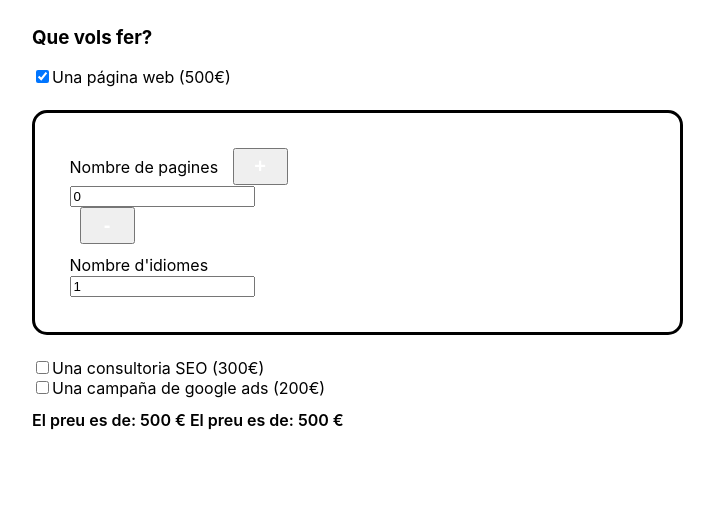
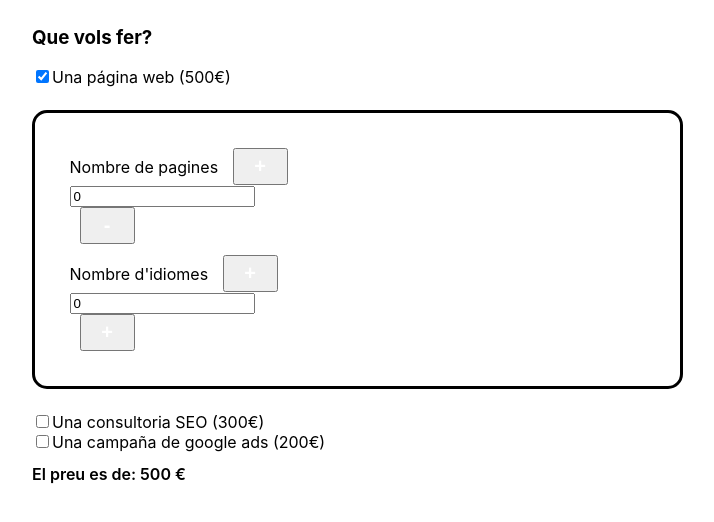
Before and after one commit to sbertmart/sprint_7, a React (Create React App) app: page / in a window 1280 px wide. Both pictures are taken after a click on the checkbox 74 px from the left and 76 px from the top of the page. Shown: the top 522 px of the page, without its empty margins (32-746 px from the left). Built offline with nearby package versions, Linux system fonts and the light colour scheme; the HTML template or start-up script is replaced by a standard one.

Commit message:
Punto partida

```diff
--- a/src/App.js
+++ b/src/App.js
@@ -10,18 +10,20 @@ function App() {
 
   const [datos, setDatos] = useState({
     numPaginas: 0,
-    numIdiomas: 1
+    numIdiomas: 0
   })
 
-  var contador = (datos.numPaginas*datos.numIdiomas*30);
+  const [total, setTotal] = useState(0);
+  const [extras, setExtras] = useState(0);
 
-
-  const [total, setTotal] = useState(0);
-
+  const actualizarExtras = () => {
+    setExtras(datos.numPaginas*datos.numIdiomas*30);
+  }
 
   const handleOnChange = (event) => {
     setDatos({...datos,
     [event.target.name] : parseInt(event.target.value)})
+    actualizarExtras();
   }
 
   const handleCheck = (position, valor) => {
@@ -29,38 +31,13 @@ function App() {
     setIsChecked(updateChecks);
     if (!isChecked[position]) {
       setTotal(total+parseInt(valor))} else {setTotal(total-parseInt(valor))}
-    if (!isChecked[0]) {
-      contador = 0;
+    if (isChecked[0]) {
+      setExtras(0);
     }
   }
 
-  const anadirONo = () => {
-    if(isNaN(contador)) {return 0}
-    if(isChecked[0] === true) {return contador}
-    if(isChecked[0] === false) {return 0}
-  }
-
-  const suma = (id) => {
-     if(id === 0) {
-      setDatos({numPaginas : datos.numPaginas++})
-     }
-     if(id === 1) {
-      setDatos({numIdiomas : datos.numIdiomas++})
-     }
-  }
-
-  const resta = (id) => {
-    if(id === 0) {
-     setDatos({numPaginas : datos.numPaginas--})
-    }
-    if(id === 1) {
-     setDatos({numIdiomas : datos.numIdiomas--})
-    }
- }
-
- console.log(datos);
- console.log(contador);
-
+  console.log(datos)
+  console.log(extras)
 
   return (
     <div className="divprincipal">
@@ -79,7 +56,7 @@ function App() {
 
         <label className="d-flex">
           Nombre de pagines&nbsp;
-          <input type="button" name="contPaginas" value="+" onClick={() => suma(0)} className="botonesform btn btn-danger"/>
+          <input type="button" name="contPaginas" value="+" onClick={() => setDatos({numPaginas : datos.numPaginas + 1})} className="botonesform btn btn-danger"/>
           <InputBotones
             className="form-control"
             name="numPaginas"
@@ -88,12 +65,13 @@ function App() {
             funcion={handleOnChange}
           >
           </InputBotones>
-          <input type="button" name="contPaginas" value="-" onClick={() => resta(0)} className="botonesform btn btn-danger"/>
+          <input type="button" name="contPaginas" value="-" onClick={() => setDatos({numPaginas : datos.numPaginas - 1})} className="botonesform btn btn-danger"/>
         </label>
         </div>
         <div style={{marginTop:"2%"}}>
         <label className="d-flex">
           Nombre d'idiomes&nbsp;
+          <input type="button" name="contPaginas" value="+" onClick={() => setDatos({numIdiomas : datos.numIdiomas + 1})} className="botonesform btn btn-danger"/>
           <InputBotones
             className="form-control"
             name="numIdiomas"
@@ -102,6 +80,7 @@ function App() {
             funcion={handleOnChange}
            >
           </InputBotones>
+          <input type="button" name="contPaginas" value="+" onClick={() => setDatos({numIdiomas : datos.numIdiomas - 1})} className="botonesform btn btn-danger"/>
         </label>
         </div>
 
@@ -124,8 +103,7 @@ function App() {
         Una campaña de google ads (200€)
       </div>
       <div className="resultat">
-        El preu es de: {total + anadirONo()} €
-        El preu es de: {total + (isChecked[0] ? (datos.numPaginas*datos.numIdiomas*30) : 0)} €
+        El preu es de: {total + extras} €
       </div>
     </div>
   );
```
